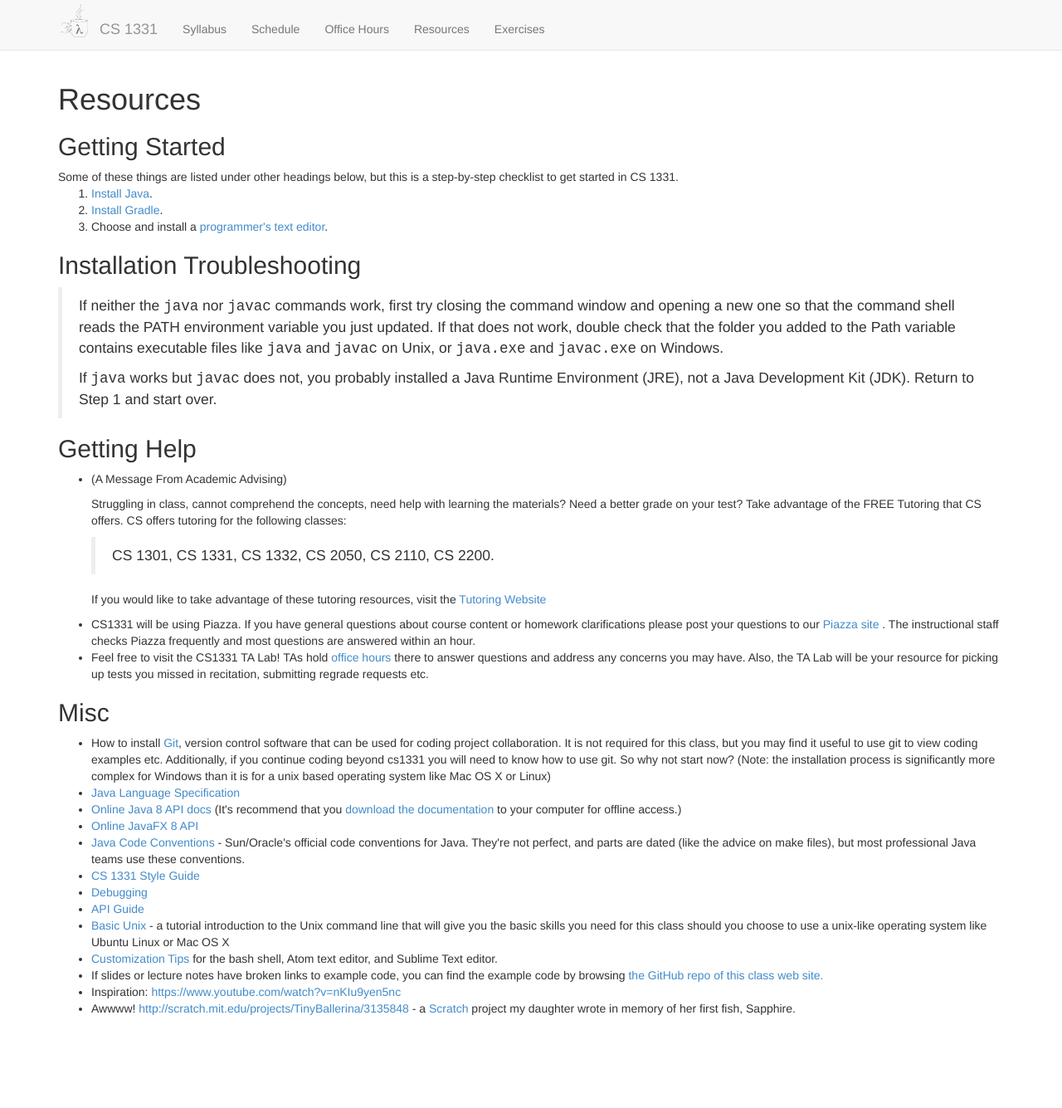
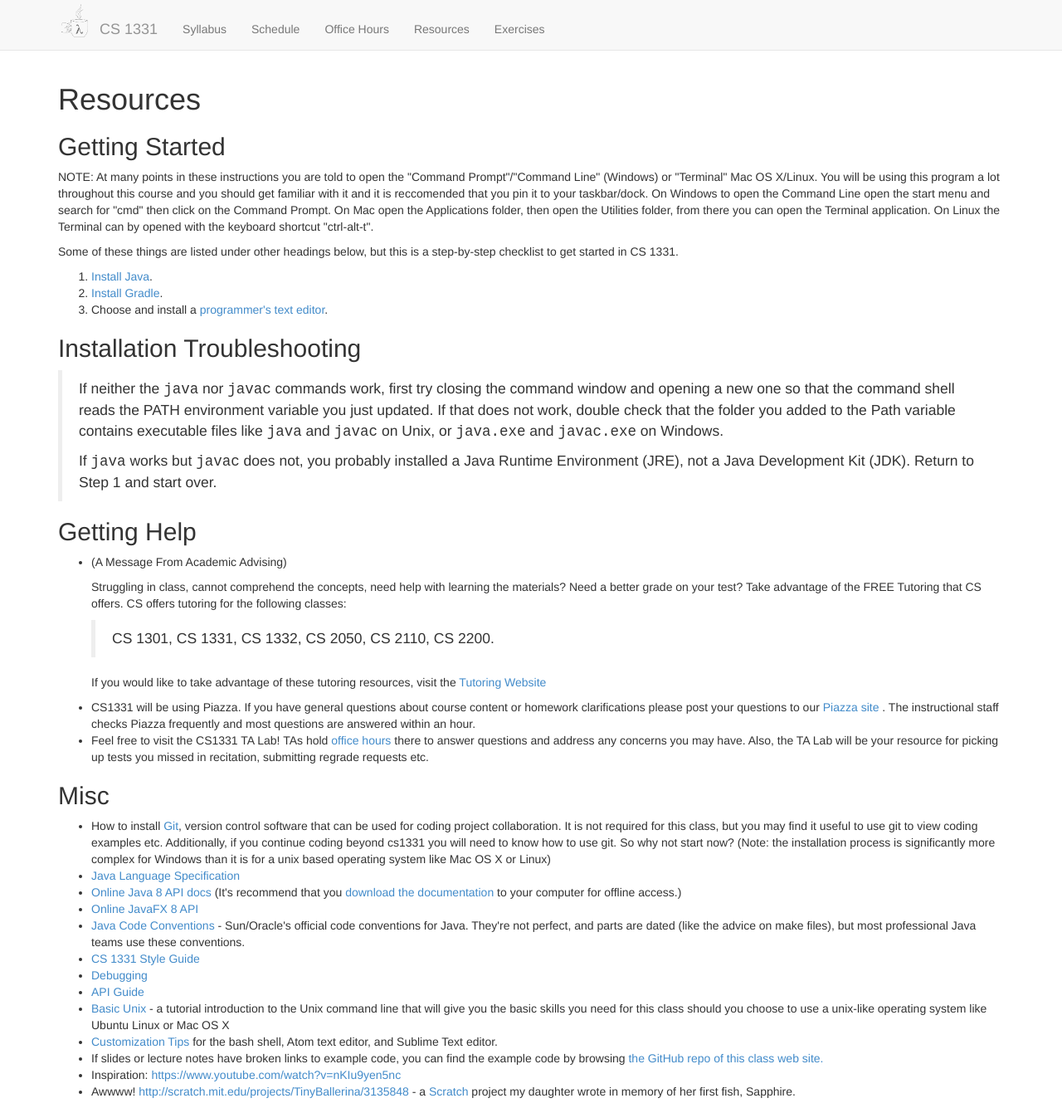
Before and after one commit to cs1331/cs1331.github.io.old, a Jekyll site: the page built from resources.html, in a window 1280 px wide and 1335 px high. Shown: the whole window at 83% size. Built offline with Jekyll 4.4.1, drawn with Linux system fonts in a browser that asks for light colours; nearby versions of some CDN libraries.

Commit message:
added explanation of command prompt/terminal to the top of the resources page

```diff
--- a/resources.html
+++ b/resources.html
@@ -7,7 +7,9 @@
 
 <h2>Getting Started</h2>
 
-Some of these things are listed under other headings below, but this is a step-by-step checklist to get started in CS 1331.
+<p>NOTE: At many points in these instructions you are told to open the "Command Prompt"/"Command Line" (Windows) or "Terminal" Mac OS X/Linux. You will be using this program a lot throughout this course and you should get familiar with it and it is reccomended that you pin it to your taskbar/dock. On Windows to open the Command Line open the start menu and search for "cmd" then click on the Command Prompt. On Mac open the Applications folder, then open the Utilities folder, from there you can open the Terminal application. On Linux the Terminal can by opened with the keyboard shortcut "ctrl-alt-t".</p>
+
+<p>Some of these things are listed under other headings below, but this is a step-by-step checklist to get started in CS 1331.</p>
 
 <ol class="simple">
 <li><a href="install-java.html">Install Java</a>.</li>
```
